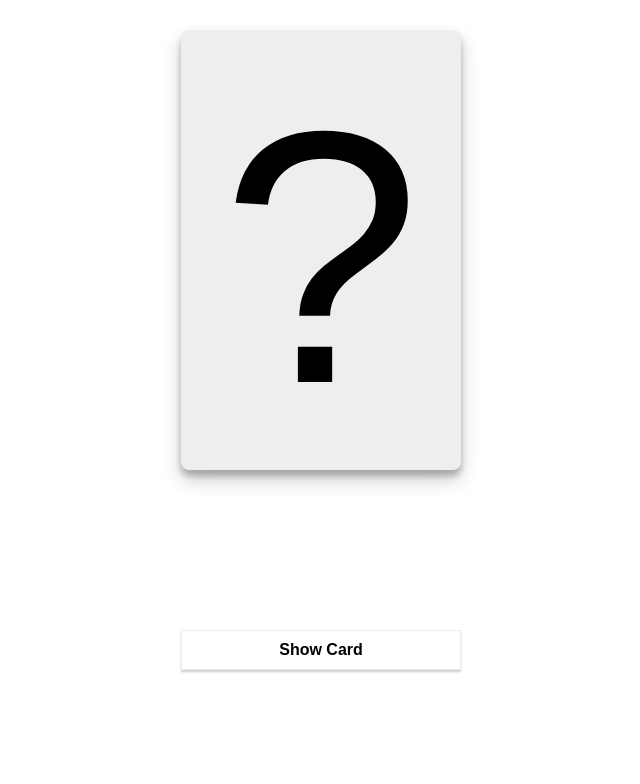
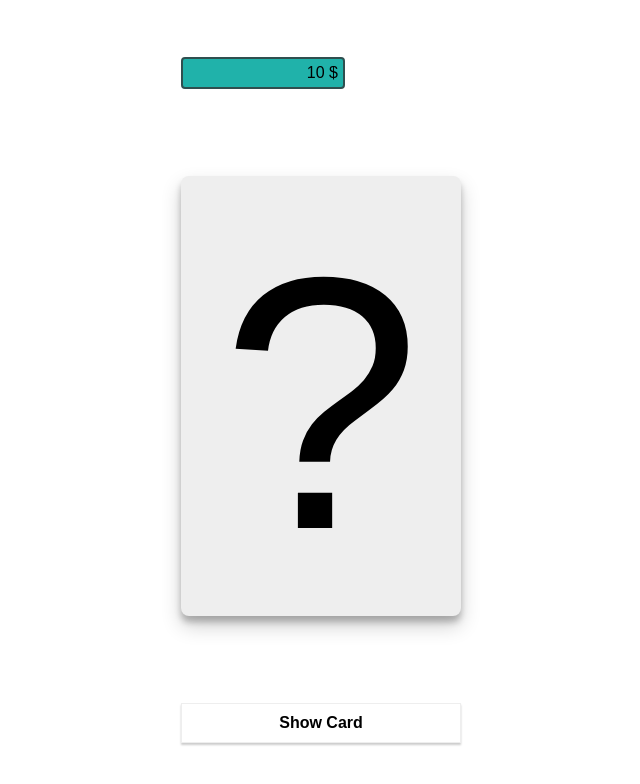
Before and after one commit to patryem/GCC, a React (Create React App) app: page / in a window 1280 px wide. Shown: the top 784 px of the page, without its empty margins (319-959 px from the left). Built offline with nearby package versions, Linux system fonts and the light colour scheme; the HTML template or start-up script is replaced by a standard one.

Commit message:
Add header with cash counter

```diff
--- a/src/App.tsx
+++ b/src/App.tsx
@@ -3,12 +3,14 @@ import * as React from 'react';
 import Card from './components/Card/Card';
 import CardPlaceHolder from './components/Card/CardPlaceHolder';
 import Control from './components/Control/Control';
+import Header from './components/Header/Header';
 
 interface IAppState {
 	showCard: boolean;
 	cardBoni: number[];
 	cardAttack: number;
 	cardDefense: number;
+	cash: number;
 }
 
 // const cardBoni = [ 1.4, 1.6, 1.8, 0.8, 0.7, 0.6 ];
@@ -19,11 +21,12 @@ class App extends React.Component<
 	},
 	IAppState
 > {
-	public state = { showCard: false, cardBoni: [], cardAttack: 0, cardDefense: 0 };
+	public state = { showCard: false, cardBoni: [], cardAttack: 0, cardDefense: 0, cash: 10 };
 
 	public render() {
 		return (
 			<div className="App">
+				<Header cash={this.state.cash} />
 				{this.state.showCard ? (
 					<Card
 						attack={this.state.cardAttack}
--- /dev/null
+++ b/src/components/Header/Header.css
@@ -0,0 +1,17 @@
+.Header {
+	width: 100%;
+	height: auto;
+	display: flex;
+	justify-content: space-between;
+}
+
+.Cash {
+	width: 150px;
+	height: auto;
+	padding: 5px;
+	border: solid 2px darkslategrey;
+	border-radius: 4px;
+	background: lightseagreen;
+	display: flex;
+	justify-content: flex-end;
+}
--- /dev/null
+++ b/src/components/Header/Header.tsx
@@ -0,0 +1,20 @@
+import * as React from 'react';
+
+import './Header.css';
+
+interface IHeaderProps {
+	cash: number;
+}
+
+const header = (props: IHeaderProps) => {
+	return (
+		<header className="Header">
+			<div className="Cash">
+				{props.cash}
+				{' $'}
+			</div>
+		</header>
+	);
+};
+
+export default header;
--- a/src/index.css
+++ b/src/index.css
@@ -8,7 +8,7 @@ body {
 	min-height: 100vh;
 	font-family: sans-serif;
 	display: grid;
-	grid-template-rows: 500px auto;
+	grid-template-rows: auto 500px auto;
 	justify-content: center;
 	align-items: center;
 }
```
